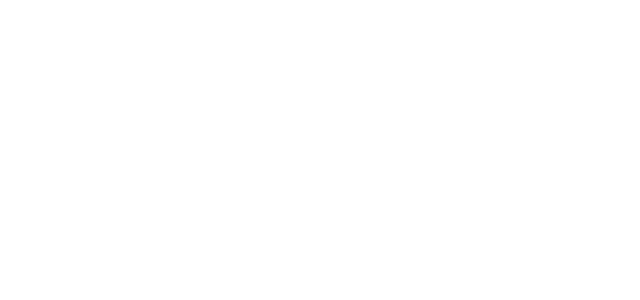
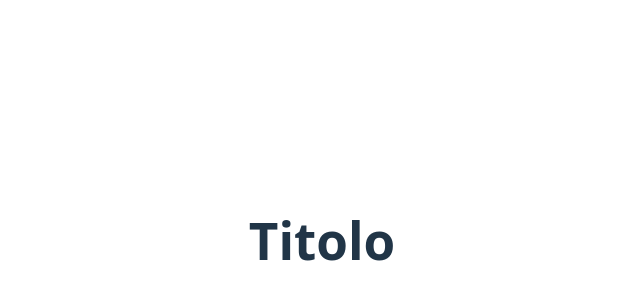
Before and after one commit to AndreaBarbuto99/test-git-branches, a React (Vite) app: page / in a window 1280 px wide. Shown: the part 160-460 px from the top of the page, without its empty margins (318-958 px from the left). Built offline with nearby package versions, Linux system fonts and the light colour scheme.

Commit message:
feat: add title

```diff
--- a/src/App.jsx
+++ b/src/App.jsx
@@ -7,7 +7,7 @@
   return (
     <>
 
-
+    <h1>Titolo</h1>
 
     </>
   )
```
